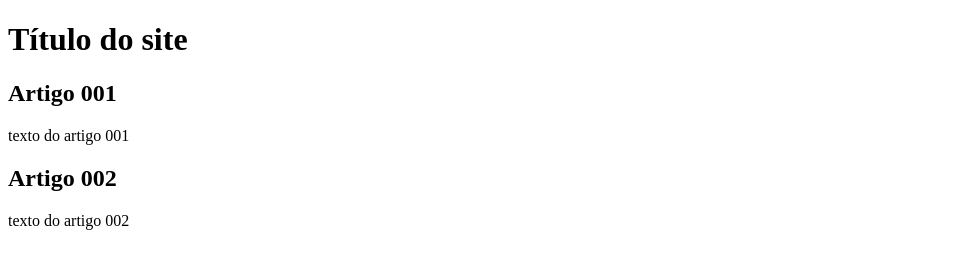
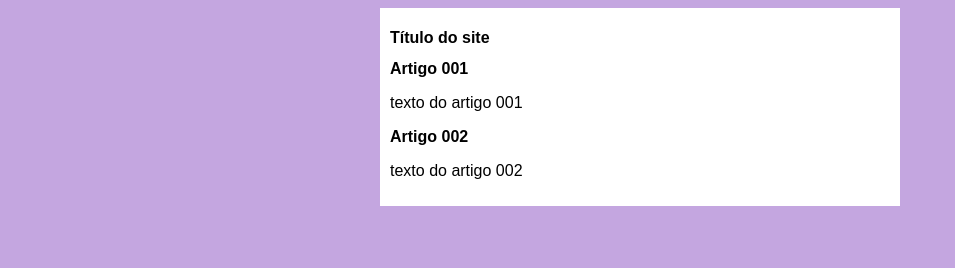
Before and after one commit to AnaFelipe/projeto-site, a plain HTML site: page index.html in a window 1280 px wide. Shown: the whole page, without its empty margins (0-955 px from the left). Drawn offline with Linux system fonts and the light colour scheme.

Commit message:
iniciei o design

```diff
--- /dev/null
+++ b/estilos/style.css
@@ -0,0 +1,16 @@
+* {
+    font-family: Arial, Helvetica, sans-serif;
+    font-size: 16px;
+}
+
+body {
+    background-color: rgb(196, 166, 224);
+}
+
+main {
+    background-color: white;
+    width: 500px;
+    margin: auto;
+    padding: 10px;
+    box-shadow: 3px 3 px 5px rgba(0, 0, 0, 0.356);
+}
--- a/index.html
+++ b/index.html
@@ -4,6 +4,7 @@
     <meta charset="UTF-8">
     <meta name="viewport" content="width=device-width, initial-scale=1.0">
     <title>Título do site</title>
+    <link rel="stylesheet" href="estilos/style.css">
 </head>
 <body>
     <main>
```
